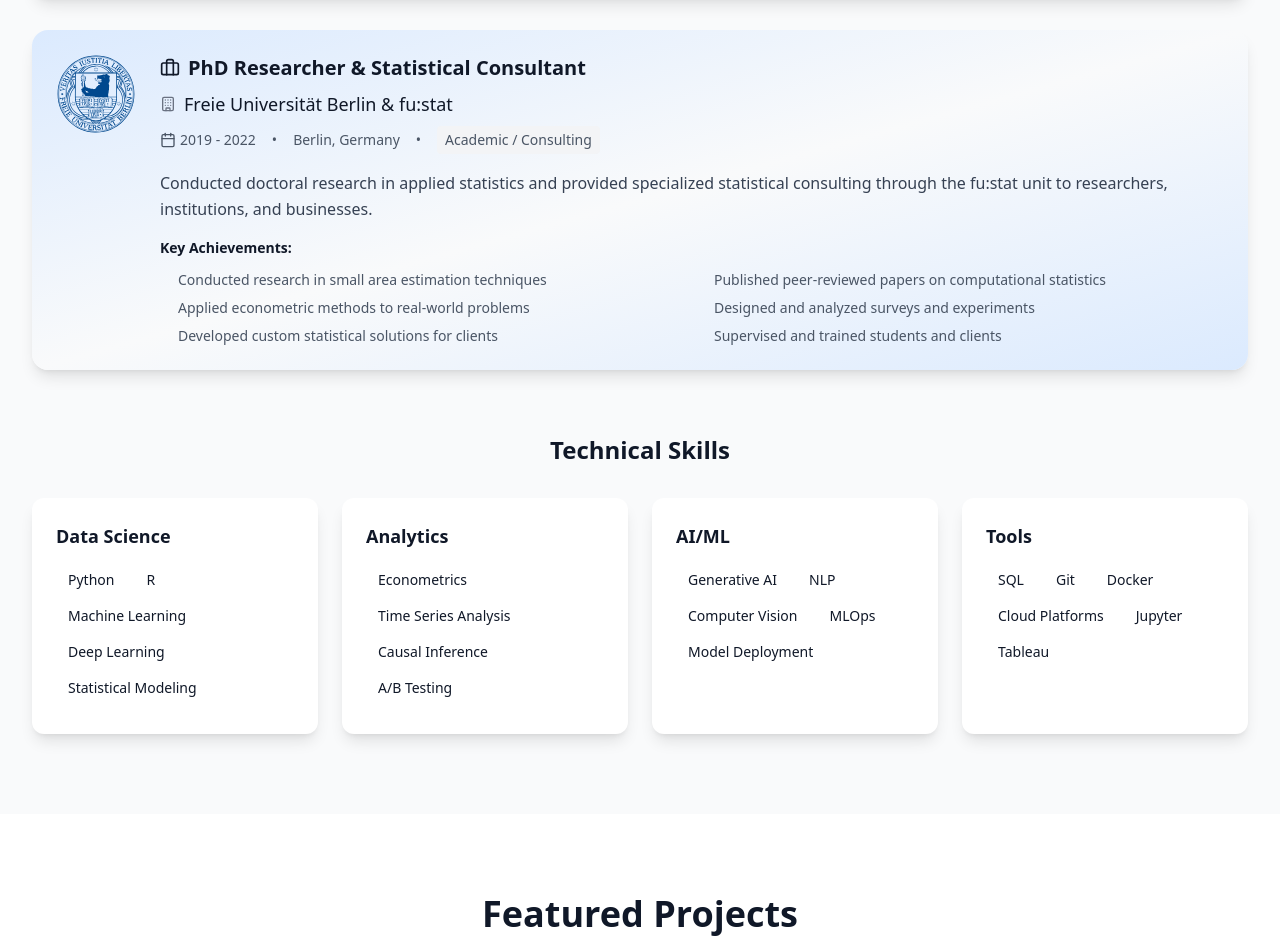
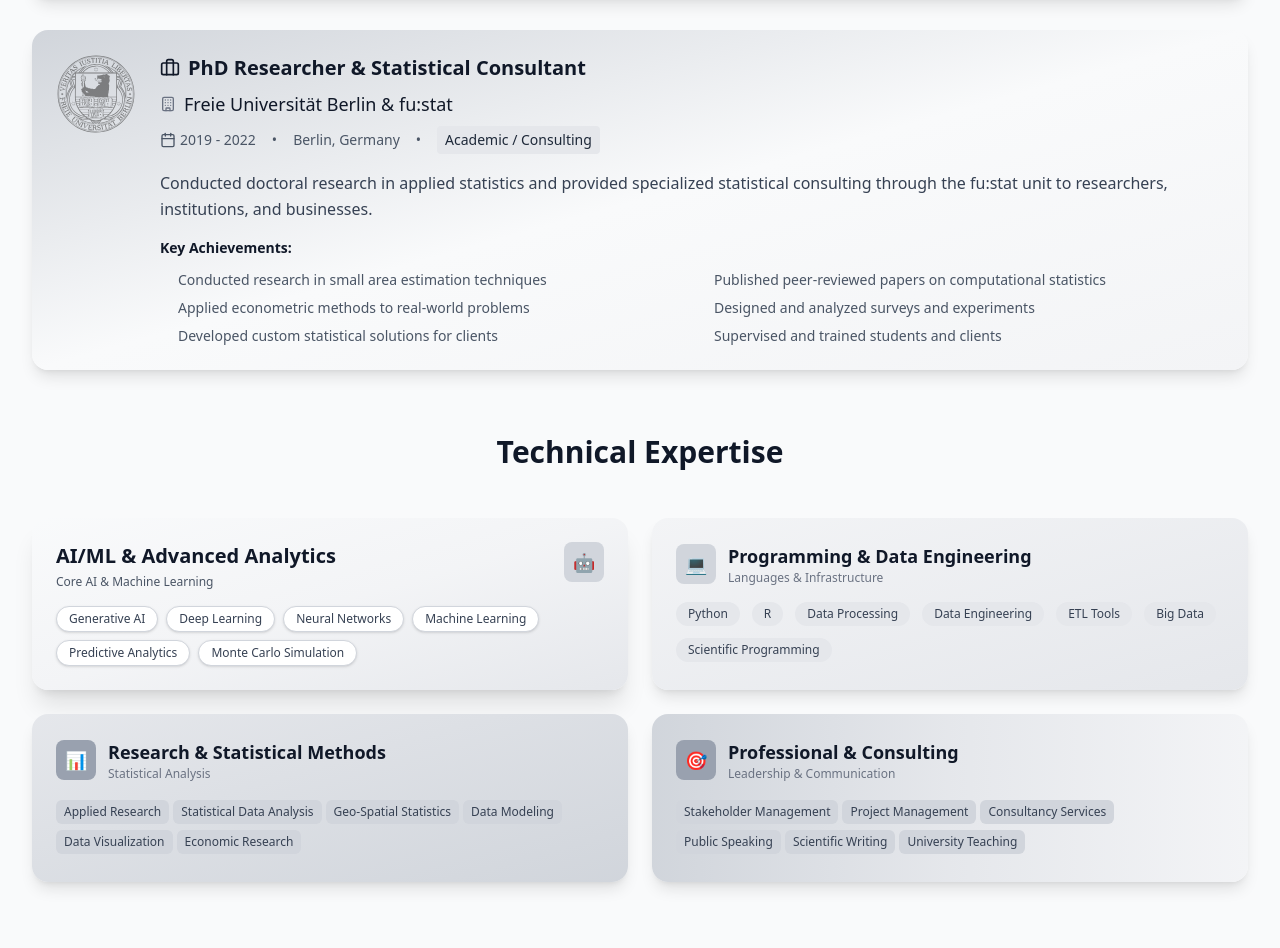
Before and after one commit to krennpa/AcademicPage, a Next.js app: page / in a window 1280 px wide. Shown: the part 2524-3472 px from the top of the page. Built offline with nearby package versions, Linux system fonts and the light colour scheme.

Commit message:
added experience and skills

```diff
--- a/src/components/About.tsx
+++ b/src/components/About.tsx
@@ -115,7 +115,7 @@ export default function About() {
                     <span className={`text-sm px-3 py-1 rounded-full ${
                       edu.highlight
                         ? 'bg-custom-green-100 dark:bg-custom-green-900/50 text-custom-green-800 dark:text-custom-green-200'
-                        : 'bg-gray-100 dark:bg-gray-700 text-gray-700 dark:text-gray-300'
+                        : 'bg-gray-100 dark:bg-gray-600 text-gray-700 dark:text-gray-300'
                     }`}>
                       {edu.year}
                     </span>
--- a/src/components/Experience.tsx
+++ b/src/components/Experience.tsx
@@ -4,8 +4,10 @@ import { Briefcase, Building, Calendar, ExternalLink } from 'lucide-react'
 import DynatraceLogo from './DynatraceLogo'
 import AccentureLogo from './AccentureLogo'
 import FUBLogo from './FUBLogo'
+import { useTheme } from '../hooks/useTheme'
 
 export default function Experience() {
+  const theme = useTheme();
   const pastExperiences = [
     {
       title: "PhD Researcher & Statistical Consultant",
@@ -28,10 +30,10 @@ export default function Experience() {
   ]
 
   const skills = [
-    { category: "Data Science", skills: ["Python", "R", "Machine Learning", "Deep Learning", "Statistical Modeling"] },
-    { category: "Analytics", skills: ["Econometrics", "Time Series Analysis", "Causal Inference", "A/B Testing"] },
-    { category: "AI/ML", skills: ["Generative AI", "NLP", "Computer Vision", "MLOps", "Model Deployment"] },
-    { category: "Tools", skills: ["SQL", "Git", "Docker", "Cloud Platforms", "Jupyter", "Tableau"] }
+    { category: "AI/ML & Advanced Analytics", skills: ["Generative AI", "Deep Learning", "Neural Networks", "Machine Learning", "Predictive Analytics", "Monte Carlo Simulation"] },
+    { category: "Programming & Data Engineering", skills: ["Python", "R", "Data Processing", "Data Engineering", "ETL Tools", "Big Data", "Scientific Programming"] },
+    { category: "Research & Statistical Methods", skills: ["Applied Research", "Statistical Data Analysis", "Geo-Spatial Statistics", "Data Modeling", "Data Visualization", "Economic Research"] },
+    { category: "Professional & Consulting", skills: ["Stakeholder Management", "Project Management", "Consultancy Services", "Public Speaking", "Scientific Writing", "University Teaching"] }
   ]
 
   return (
@@ -51,7 +53,9 @@ export default function Experience() {
           <div
             className="rounded-2xl p-6 shadow-lg"
             style={{
-              background: 'linear-gradient(to bottom right, #bfdbfe, #f9fafb, #b8e6c8)',
+              background: theme === 'dark'
+                ? 'linear-gradient(to bottom right, #1e3a8a, #1f2937, #14532d)'
+                : 'linear-gradient(to bottom right, #bfdbfe, #f9fafb, #b8e6c8)',
             }}
           >
             <div className="flex flex-col md:flex-row gap-6 items-start">
@@ -62,7 +66,7 @@ export default function Experience() {
                 <div className="flex items-center justify-center md:justify-start mb-2">
                   <Briefcase className="w-5 h-5 text-custom-blue-500 dark:text-custom-blue-400 mr-2" />
                   <h3 className="text-xl font-bold text-gray-900 dark:text-white">Senior Data Scientist and Team Lead</h3>
-                  <span className="ml-3 px-3 py-1 bg-green-100 dark:bg-green-900/30 text-green-800 dark:text-green-300 text-sm rounded-full">
+                  <span className="ml-3 px-3 py-1 bg-green-100 dark:bg-green-900/50 text-green-800 dark:text-green-300 text-sm rounded-full">
                     Current
                   </span>
                 </div>
@@ -78,7 +82,7 @@ export default function Experience() {
                   <span>•</span>
                   <span>Vienna, Austria</span>
                   <span>•</span>
-                  <span className="px-2 py-1 bg-gray-100 dark:bg-gray-700 rounded">
+                  <span className="px-2 py-1 bg-gray-200 dark:bg-gray-600 text-gray-800 dark:text-gray-300 rounded">
                     Full-time
                   </span>
                 </div>
@@ -113,12 +117,14 @@ export default function Experience() {
           <div
             className="rounded-2xl p-6 shadow-lg"
             style={{
-              background: 'linear-gradient(to bottom right, #e9d5ff, #f9fafb, #e9d5ff)',
+              background: theme === 'dark'
+                ? 'linear-gradient(to bottom right, #6b7280, #374151, #5d6374)'
+                : 'linear-gradient(to bottom right, #e5e7eb, #f9fafb, #d1d5db)',
             }}
           >
             <div className="flex flex-col md:flex-row gap-6 items-start">
               <div className="flex-shrink-0 mx-auto md:mx-0">
-                <AccentureLogo className="h-20 w-20" />
+                <AccentureLogo className="h-20 w-20 opacity-60 grayscale hover:opacity-80 hover:grayscale-0 transition-all duration-300" />
               </div>
               <div className="flex-1 text-center md:text-left">
                 <div className="flex items-center justify-center md:justify-start mb-2">
@@ -137,7 +143,7 @@ export default function Experience() {
                   <span>•</span>
                   <span>Vienna, Austria</span>
                   <span>•</span>
-                  <span className="px-2 py-1 bg-gray-100 dark:bg-gray-700 rounded">
+                  <span className="px-2 py-1 bg-gray-200 dark:bg-gray-600 text-gray-800 dark:text-gray-300 rounded">
                     Full-time
                   </span>
                 </div>
@@ -172,12 +178,14 @@ export default function Experience() {
           <div
             className="rounded-2xl p-6 shadow-lg"
             style={{
-              background: 'linear-gradient(to bottom right, #dbeafe, #f9fafb, #dbeafe)',
+              background: theme === 'dark'
+                ? 'linear-gradient(to bottom right, #5d6374, #374151, #4b5563)'
+                : 'linear-gradient(to bottom right, #d1d5db, #f9fafb, #f3f4f6)',
             }}
           >
             <div className="flex flex-col md:flex-row gap-6 items-start">
               <div className="flex-shrink-0 mx-auto md:mx-0">
-                <FUBLogo className="h-20 w-20" />
+                <FUBLogo className="h-20 w-20 opacity-60 grayscale hover:opacity-80 hover:grayscale-0 transition-all duration-300" />
               </div>
               <div className="flex-1 text-center md:text-left">
                 <div className="flex items-center justify-center md:justify-start mb-2">
@@ -196,7 +204,7 @@ export default function Experience() {
                   <span>•</span>
                   <span>{pastExperiences[0].location}</span>
                   <span>•</span>
-                  <span className="px-2 py-1 bg-gray-100 dark:bg-gray-700 rounded">
+                  <span className="px-2 py-1 bg-gray-200 dark:bg-gray-600 text-gray-800 dark:text-gray-300 rounded">
                     {pastExperiences[0].type}
                   </span>
                 </div>
@@ -226,29 +234,125 @@ export default function Experience() {
 
         </div>
 
-        {/* Skills Section */}
+        {/* Skills Section - Bento Grid Layout */}
         <div className="mt-16">
-          <h3 className="text-2xl font-bold text-gray-900 dark:text-white mb-8 text-center">
-            Technical Skills
+          <h3 className="text-3xl font-bold text-gray-900 dark:text-white mb-12 text-center">
+            Technical Expertise
           </h3>
-          <div className="grid grid-cols-1 md:grid-cols-2 lg:grid-cols-4 gap-6">
-            {skills.map((skillGroup, index) => (
-              <div key={index} className="bg-white dark:bg-gray-900 rounded-xl p-6 shadow-lg">
-                <h4 className="text-lg font-semibold text-gray-900 dark:text-white mb-4">
-                  {skillGroup.category}
+
+          {/* Bento Grid Container - Balanced 2x2 Layout */}
+          <div className="grid grid-cols-1 md:grid-cols-2 lg:grid-cols-2 gap-6">
+
+            {/* Top Row */}
+            {/* AI/ML & Advanced Analytics - Top Left */}
+            <div className="bg-gradient-to-br from-gray-50 via-gray-100 to-gray-200 dark:from-gray-800 dark:via-gray-700 dark:to-gray-600 rounded-2xl p-6 shadow-xl hover:shadow-2xl transition-all duration-300 group">
+              <div className="flex items-start justify-between mb-4">
+                <div>
+                  <h4 className="text-xl font-bold text-gray-900 dark:text-white mb-1 group-hover:text-gray-700 dark:group-hover:text-gray-300 transition-colors">
+                    {skills[0].category}
                   </h4>
-                <div className="space-y-2">
-                  {skillGroup.skills.map((skill, idx) => (
+                  <p className="text-gray-600 dark:text-gray-300 text-xs">
+                    Core AI & Machine Learning
+                  </p>
+                </div>
+                <div className="w-10 h-10 bg-gray-300 dark:bg-gray-600 rounded-lg flex items-center justify-center">
+                  <span className="text-lg text-gray-600 dark:text-gray-300">🤖</span>
+                </div>
+              </div>
+              <div className="flex flex-wrap gap-2">
+                {skills[0].skills.map((skill, idx) => (
                   <span
                     key={idx}
-                      className="inline-block bg-custom-green-100 dark:bg-custom-green-900/30 text-custom-green-800 dark:text-custom-green-300 px-3 py-1 rounded-full text-sm mr-2 mb-2"
+                    className="bg-white dark:bg-gray-700 text-gray-700 dark:text-gray-300 px-3 py-1 rounded-full text-xs font-medium shadow-sm hover:shadow-md transition-shadow border border-gray-300 dark:border-gray-600"
                   >
                     {skill}
                   </span>
                 ))}
               </div>
             </div>
+
+            {/* Programming & Data Engineering - Top Right */}
+            <div className="bg-gradient-to-br from-gray-100 to-gray-200 dark:from-gray-700 dark:to-gray-600 rounded-2xl p-6 shadow-lg hover:shadow-xl transition-all duration-300 group">
+              <div className="flex items-center mb-4">
+                <div className="w-10 h-10 bg-gray-300 dark:bg-gray-600 rounded-lg flex items-center justify-center mr-3">
+                  <span className="text-lg text-gray-600 dark:text-gray-300">💻</span>
+                </div>
+                <div>
+                  <h4 className="text-lg font-bold text-gray-900 dark:text-white group-hover:text-gray-700 dark:group-hover:text-gray-300 transition-colors">
+                    {skills[1].category}
+                  </h4>
+                  <p className="text-gray-500 dark:text-gray-400 text-xs">
+                    Languages & Infrastructure
+                  </p>
+                </div>
+              </div>
+              <div className="flex flex-wrap gap-2">
+                {skills[1].skills.map((skill, idx) => (
+                  <span
+                    key={idx}
+                    className="bg-gray-200 dark:bg-gray-600 text-gray-700 dark:text-gray-300 px-3 py-1 rounded-full text-xs mr-1 mb-1 hover:bg-gray-300 dark:hover:bg-gray-500 transition-colors"
+                  >
+                    {skill}
+                  </span>
                 ))}
+              </div>
+            </div>
+
+            {/* Bottom Row */}
+            {/* Research & Statistical Methods - Bottom Left */}
+            <div className="bg-gradient-to-br from-gray-200 to-gray-300 dark:from-gray-600 dark:to-gray-500 rounded-2xl p-6 shadow-lg hover:shadow-xl transition-all duration-300 group">
+              <div className="flex items-center mb-4">
+                <div className="w-10 h-10 bg-gray-400 dark:bg-gray-500 rounded-lg flex items-center justify-center mr-3">
+                  <span className="text-lg text-gray-600 dark:text-gray-300">📊</span>
+                </div>
+                <div>
+                  <h4 className="text-lg font-bold text-gray-900 dark:text-white group-hover:text-gray-700 dark:group-hover:text-gray-300 transition-colors">
+                    {skills[2].category}
+                  </h4>
+                  <p className="text-gray-500 dark:text-gray-400 text-xs">
+                    Statistical Analysis
+                  </p>
+                </div>
+              </div>
+              <div className="space-y-1">
+                {skills[2].skills.map((skill, idx) => (
+                  <span
+                    key={idx}
+                    className="inline-block bg-gray-300 dark:bg-gray-500 text-gray-700 dark:text-gray-300 px-2 py-1 rounded-md text-xs mr-1 mb-1 hover:bg-gray-400 dark:hover:bg-gray-400 transition-colors"
+                  >
+                    {skill}
+                  </span>
+                ))}
+              </div>
+            </div>
+
+            {/* Professional & Consulting - Bottom Right */}
+            <div className="bg-gradient-to-r from-gray-300 via-gray-200 to-gray-100 dark:from-gray-500 dark:via-gray-600 dark:to-gray-700 rounded-2xl p-6 shadow-lg hover:shadow-xl transition-all duration-300 group">
+              <div className="flex items-center mb-4">
+                <div className="w-10 h-10 bg-gray-400 dark:bg-gray-500 rounded-lg flex items-center justify-center mr-3">
+                  <span className="text-lg text-gray-600 dark:text-gray-300">🎯</span>
+                </div>
+                <div>
+                  <h4 className="text-lg font-bold text-gray-900 dark:text-white group-hover:text-gray-700 dark:group-hover:text-gray-300 transition-colors">
+                    {skills[3].category}
+                  </h4>
+                  <p className="text-gray-500 dark:text-gray-400 text-xs">
+                    Leadership & Communication
+                  </p>
+                </div>
+              </div>
+              <div className="space-y-1">
+                {skills[3].skills.map((skill, idx) => (
+                  <span
+                    key={idx}
+                    className="inline-block bg-gray-300 dark:bg-gray-500 text-gray-700 dark:text-gray-300 px-2 py-1 rounded-md text-xs mr-1 mb-1 hover:bg-gray-400 dark:hover:bg-gray-400 transition-colors"
+                  >
+                    {skill}
+                  </span>
+                ))}
+              </div>
+            </div>
+
           </div>
         </div>
       </div>
--- a/src/components/Hero.tsx
+++ b/src/components/Hero.tsx
@@ -96,7 +96,7 @@ export default function Hero() {
               ].map((interest, index) => (
                 <span
                   key={index}
-                  className="px-4 py-2 bg-green-100 dark:bg-green-900/30 text-green-800 dark:text-green-300 rounded-full text-sm font-medium hover:bg-green-200 dark:hover:bg-green-900/50 transition-colors"
+                  className="px-4 py-2 bg-green-100 dark:bg-custom-green-800 text-green-800 dark:text-green-100 rounded-full text-sm font-medium hover:bg-green-200 dark:hover:bg-custom-green-700 transition-colors"
                 >
                   {interest}
                 </span>
--- /dev/null
+++ b/src/hooks/useTheme.ts
@@ -0,0 +1,31 @@
+'use client'
+
+import { useState, useEffect } from 'react';
+
+export function useTheme() {
+  const [theme, setTheme] = useState('light');
+
+  useEffect(() => {
+    const observer = new MutationObserver((mutations) => {
+      mutations.forEach((mutation) => {
+        if (mutation.attributeName === 'class') {
+          const newTheme = document.documentElement.classList.contains('dark') ? 'dark' : 'light';
+          setTheme(newTheme);
+        }
+      });
+    });
+
+    observer.observe(document.documentElement, {
+      attributes: true,
+    });
+
+    // Set initial theme
+    setTheme(document.documentElement.classList.contains('dark') ? 'dark' : 'light');
+
+    return () => {
+      observer.disconnect();
+    };
+  }, []);
+
+  return theme;
+}
```
Lines whose indentation alone changed are shown as unchanged.
